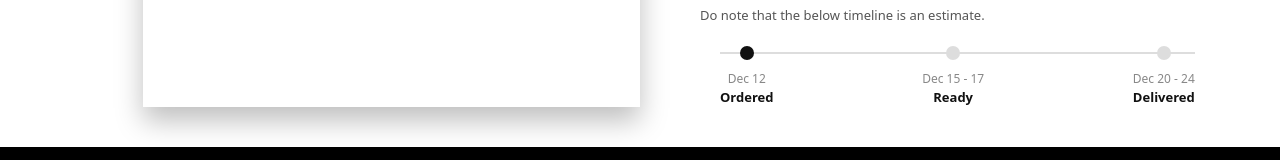
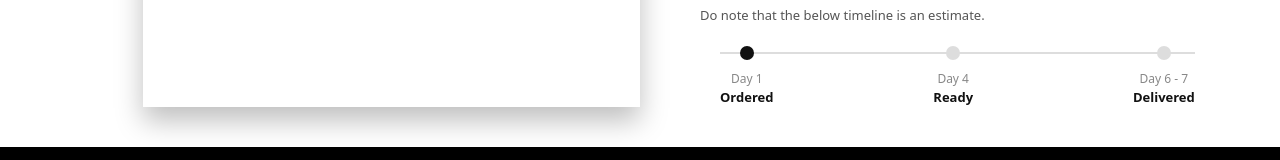
Before and after one commit to Sugaam-dev/GlanceArt, a React (Vite) app: page /product/1 in a window 1280 px wide. Shown: the part 912-1072 px from the top of the page. Built offline with nearby package versions, Linux system fonts and the light colour scheme.

Commit message:
status changes

```diff
--- a/src/Components/ProductGrid/ProductPage.jsx
+++ b/src/Components/ProductGrid/ProductPage.jsx
@@ -500,17 +500,17 @@ export default function ProductPage({ product: propProduct = dummyProduct }) {
             <div className="pp-timeline">
               <div className="pp-timeline-step">
                 <div className="pp-timeline-icon"></div>
-                <div className="pp-timeline-label">Dec 12</div>
+                <div className="pp-timeline-label">Day 1</div>
                 <div className="pp-timeline-date">Ordered</div>
               </div>
               <div className="pp-timeline-step">
                 <div className="pp-timeline-icon" style={{ background: "#ddd" }}></div>
-                <div className="pp-timeline-label">Dec 15 - 17</div>
+                <div className="pp-timeline-label">Day 4</div>
                 <div className="pp-timeline-date">Ready</div>
               </div>
               <div className="pp-timeline-step">
                 <div className="pp-timeline-icon" style={{ background: "#ddd" }}></div>
-                <div className="pp-timeline-label">Dec 20 - 24</div>
+                <div className="pp-timeline-label">Day 6 - 7</div>
                 <div className="pp-timeline-date">Delivered</div>
               </div>
             </div>
```
